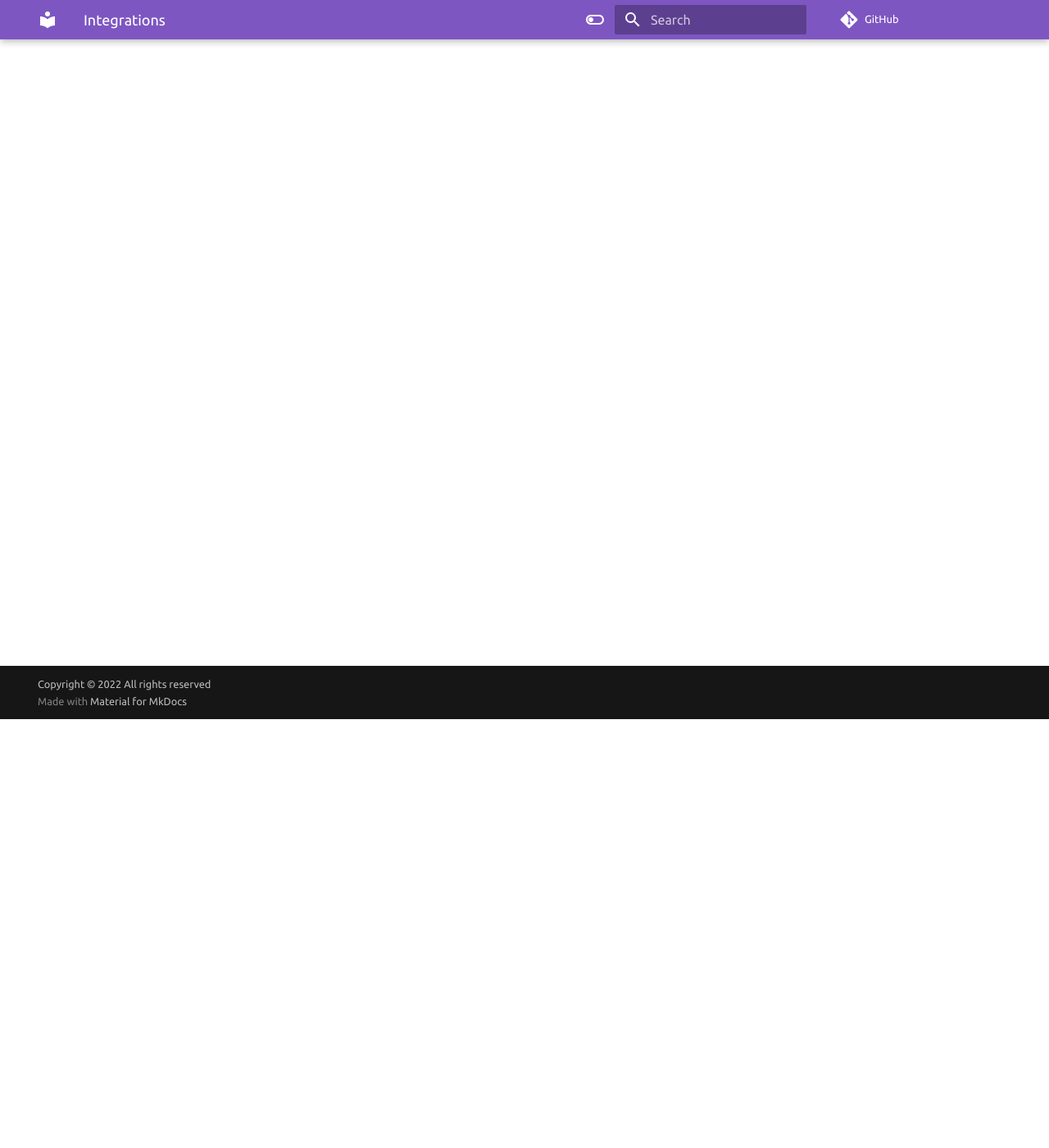
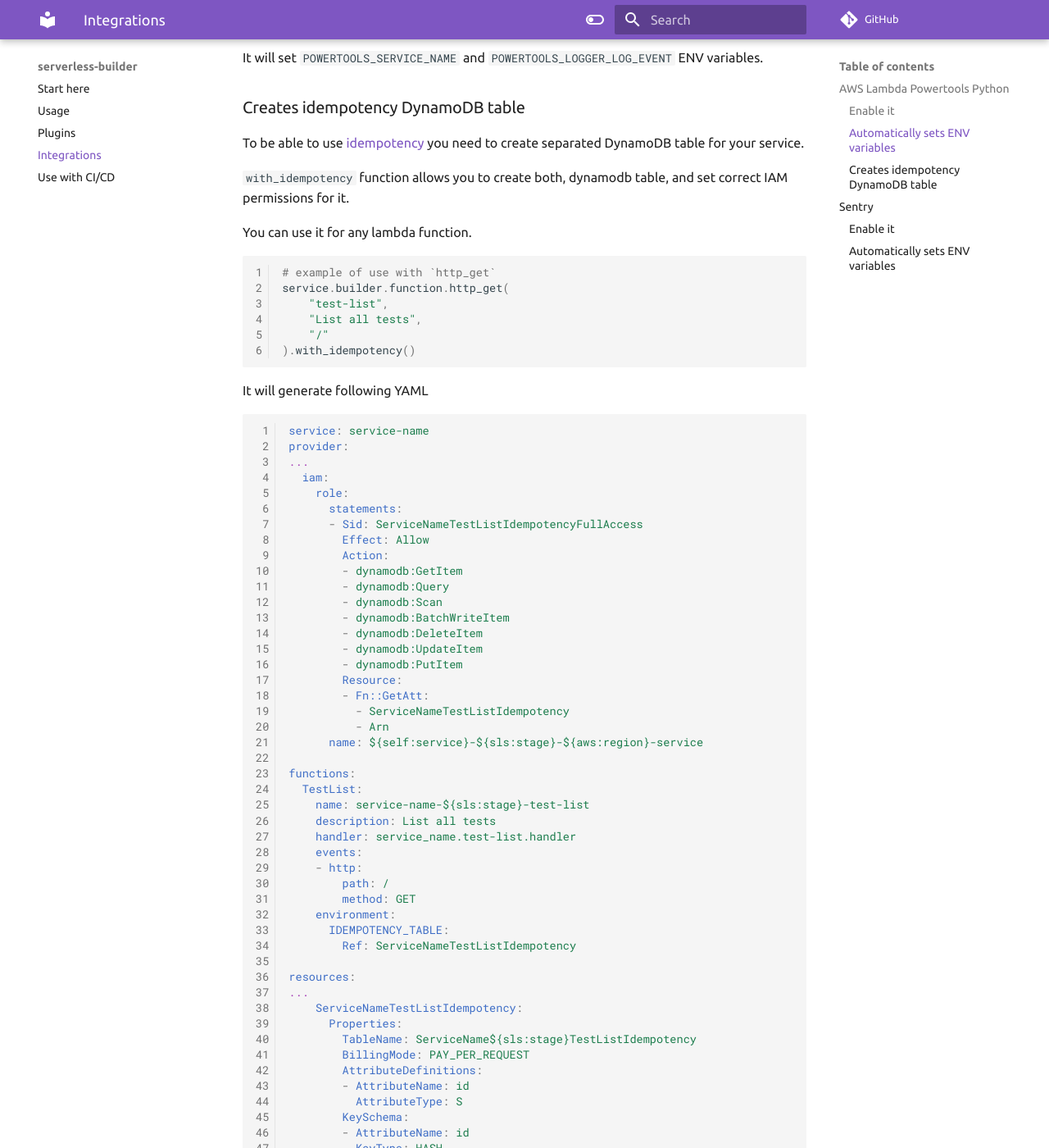
Before and after one commit to epsylabs/serverless-builder, an MkDocs documentation site: the page built from docs/integrations.md, in a window 1280 px wide and 1400 px high, scrolled down 523 px. Shown: the whole window at 82% size. Built offline with MkDocs 1.6.1 and Material for MkDocs 9.7.7, drawn with Linux system fonts in a browser that asks for light colours; comment, search, counter and statistics services are not loaded; some of the changed text lies outside the part shown.

Commit message:
Add more info about integrations

````diff
--- a/docs/integrations.md
+++ b/docs/integrations.md
@@ -1,4 +1,112 @@
 # Integrations
+Integrations are bridge between `serverless-builder` and third party libraries.
+
 
 ## AWS Lambda Powertools Python
+[AWS Lambda Powertools](https://awslabs.github.io/aws-lambda-powertools-python/latest/) is great tool! If you haven't used it yet have a look!
+`serverless-builder` integrates with it in few places
+
+### Enable it
+```python
+from serverless.integration.powertools import Powertools
+
+service.enable(Powertools())
+```
+
+### Automatically sets ENV variables
+It will set `POWERTOOLS_SERVICE_NAME` and `POWERTOOLS_LOGGER_LOG_EVENT` ENV variables.
+
+### Creates idempotency DynamoDB table
+To be able to use [idempotency](https://awslabs.github.io/aws-lambda-powertools-python/latest/utilities/idempotency/) you need to create separated DynamoDB table for your service.
+
+`with_idempotency` function allows you to create both, dynamodb table, and set correct IAM permissions for it.
+
+You can use it for any lambda function.
+
+```python
+# example of use with `http_get`
+service.builder.function.http_get(
+    "test-list",
+    "List all tests",
+    "/"
+).with_idempotency()
+```
+
+It will generate following YAML
+```yaml
+service: service-name
+provider:
+...
+  iam:
+    role:
+      statements:
+      - Sid: ServiceNameTestListIdempotencyFullAccess
+        Effect: Allow
+        Action:
+        - dynamodb:GetItem
+        - dynamodb:Query
+        - dynamodb:Scan
+        - dynamodb:BatchWriteItem
+        - dynamodb:DeleteItem
+        - dynamodb:UpdateItem
+        - dynamodb:PutItem
+        Resource:
+        - Fn::GetAtt:
+          - ServiceNameTestListIdempotency
+          - Arn
+      name: ${self:service}-${sls:stage}-${aws:region}-service
+
+functions:
+  TestList:
+    name: service-name-${sls:stage}-test-list
+    description: List all tests
+    handler: service_name.test-list.handler
+    events:
+    - http:
+        path: /
+        method: GET
+    environment:
+      IDEMPOTENCY_TABLE:
+        Ref: ServiceNameTestListIdempotency
+
+resources:
+...
+    ServiceNameTestListIdempotency:
+      Properties:
+        TableName: ServiceName${sls:stage}TestListIdempotency
+        BillingMode: PAY_PER_REQUEST
+        AttributeDefinitions:
+        - AttributeName: id
+          AttributeType: S
+        KeySchema:
+        - AttributeName: id
+          KeyType: HASH
+        TimeToLiveSpecification:
+          AttributeName: expiration
+          Enabled: true
+        PointInTimeRecoverySpecification:
+          PointInTimeRecoveryEnabled: true
+      Type: AWS::DynamoDB::Table
+      DeletionPolicy: Retain
+```
+
+???+ info "Info: You can use it without enabling integration"
+     Running `service.enable(Powertools())` is not required but highly recommended
+
+???+ warning "Warning: You still need to setup your lambda to use idempotency"
+     You still need to follow [idempotency configuration](https://awslabs.github.io/aws-lambda-powertools-python/latest/utilities/idempotency/#idempotent-decorator) for your lambda to use this table
+
 ## Sentry
+
+### Enable it
+```python
+from serverless.integration.sentry import Sentry
+
+service.enable(Sentry("https://5eb925ae-ee50-47c4-b5e8-a240cf834820@47c4.ingest.sentry.io/123456789"))
+```
+
+### Automatically sets ENV variables
+It will automatically set `SENTRY_DSN`, `SENTRY_ENVIRONMENT` and `SENTRY_RELEASE`.
+
+???+ info "Info: Set version in ENV"
+     Your Ci/CD needs to set `VERSION` ENV variable with current release version.
````
Also changed, not shown: docs/plugins.md (+9 -0 lines).
